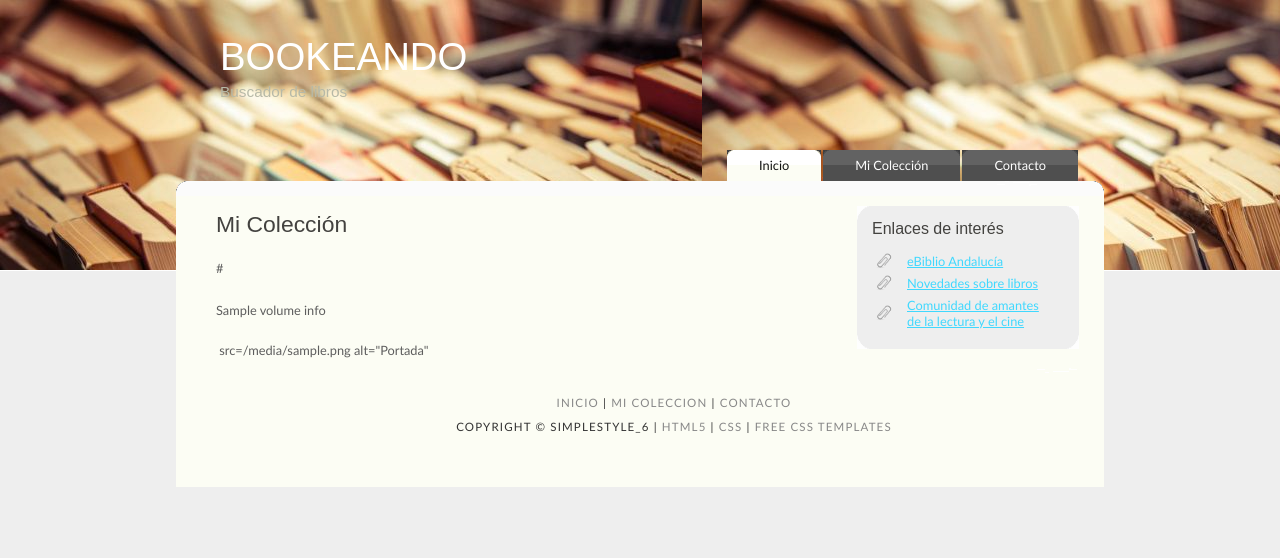
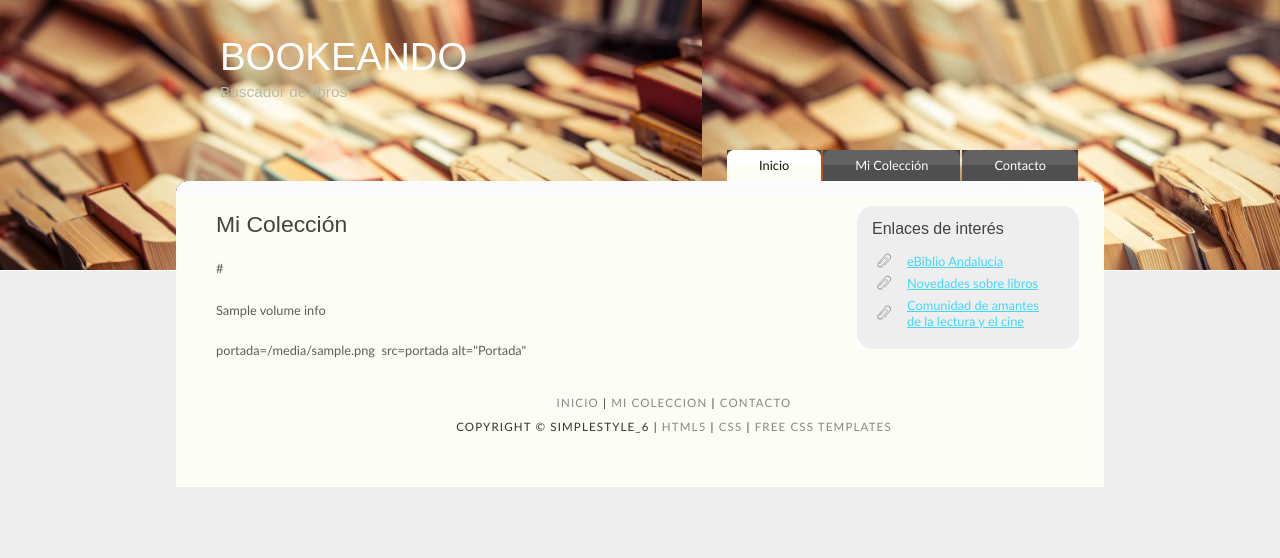
Before and after one commit to FranHuzon/Proyecto_LM, a Flask app: template templates/mi_coleccion.html in a window 1280 px wide. Shown: the top 558 px of the page. Run offline with Flask 2, Linux system fonts and the light colour scheme; the template is opened without the code that fills it: most values are stand-ins (such as "Sample title", 1, 10 or a date in 2020).

Commit message:
Cambios en la etiqueta img de mi_coleccion.html

```diff
--- a/templates/mi_coleccion.html
+++ b/templates/mi_coleccion.html
@@ -4,6 +4,7 @@
 {% for i in l %}
 <p>{{i["selfLink"]}}</p>
 <p>{{i["volumeInfo"]["title"]}}</p>
-<img> src={{i["volumeInfo"]["imageLinks[smallThumbnails"]}} alt="Portada"</img>
+portada={{i["volumeInfo"]["imageLinks[smallThumbnails"]}}
+<img> src=portada alt="Portada"</img>
 {%endfor%}
 {%endblock%}
```
